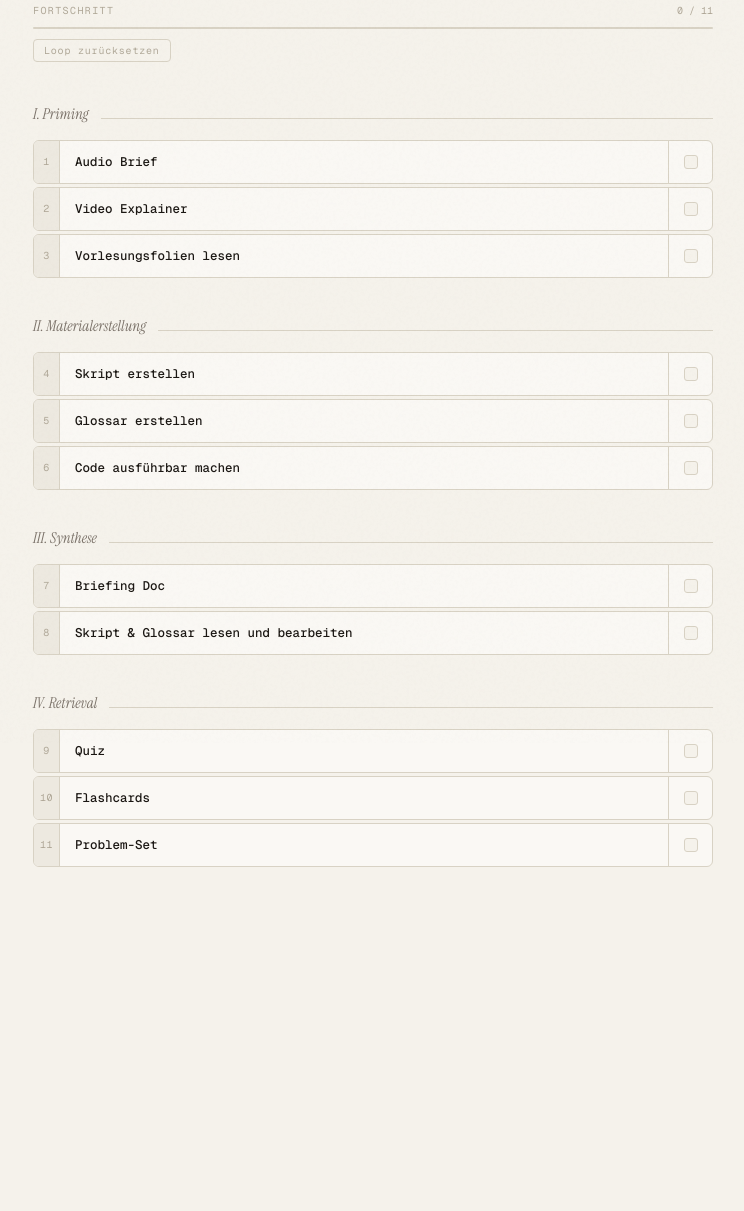
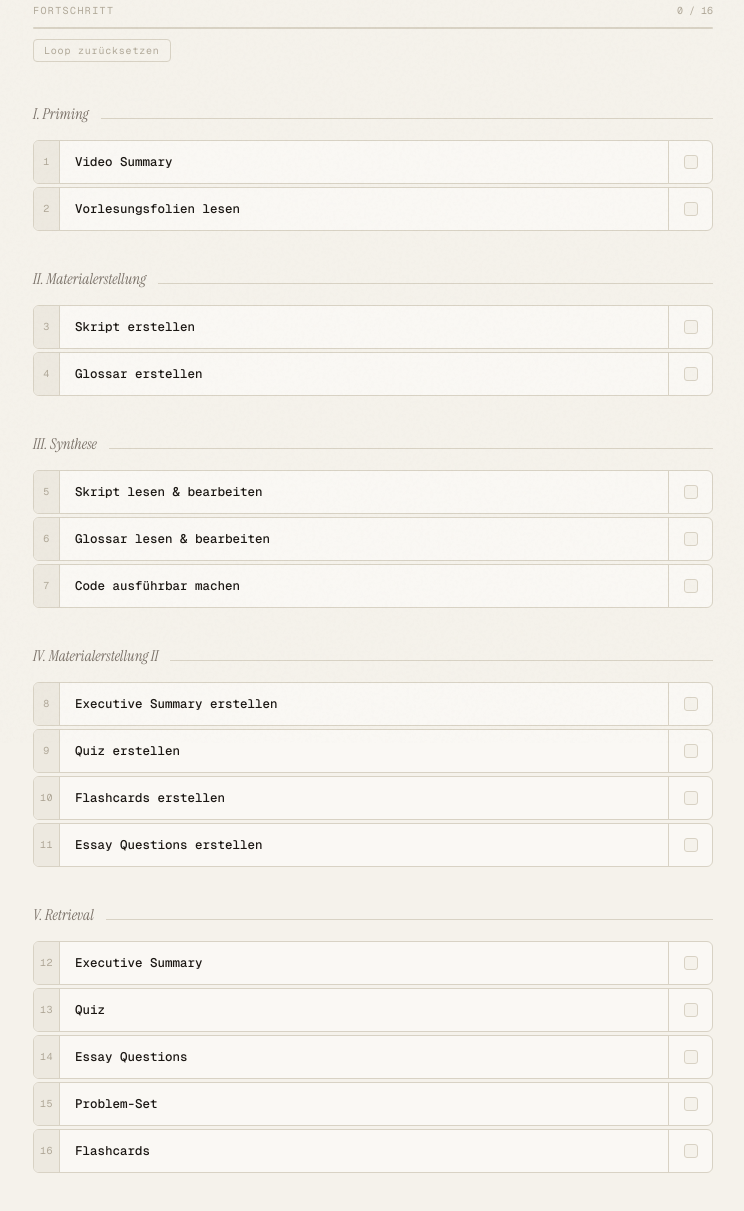
Before and after one commit to lucasstrubel/workflow, a plain HTML site: page index.html in a window 1280 px wide. Shown: the part 57-1268 px from the top of the page, without its empty margins (267-1011 px from the left). Before the commit the page ends 1024 px from the top, so only its background shows below. Drawn offline with nearby package versions, Linux system fonts and the light colour scheme.

Commit message:
Update progress count and total steps in index.html

```diff
--- a/index.html
+++ b/index.html
@@ -179,7 +179,7 @@
   <div class="progress-wrap">
     <div class="progress-meta">
       <span class="progress-label">Fortschritt</span>
-      <span class="progress-count" id="prog-count">0 / 11</span>
+      <span class="progress-count" id="prog-count">0 / 16</span>
     </div>
     <div class="progress-track">
       <div class="progress-fill" id="prog-fill"></div>
@@ -190,38 +190,48 @@
   <!-- I -->
   <div class="phase"><span class="phase-name">I. Priming</span><div class="phase-rule"></div></div>
   <div class="steps">
-    <div class="step" data-id="1"><div class="step-n">1</div><div class="step-body"><div class="step-title">Audio Brief</div></div><div class="step-check"><div class="check-box"><svg width="8" height="6" viewBox="0 0 8 6" fill="none"><polyline points="1,3 3,5 7,1" stroke="#f5f2eb" stroke-width="1.5" stroke-linecap="round" stroke-linejoin="round"/></svg></div></div></div>
-    <div class="step" data-id="2"><div class="step-n">2</div><div class="step-body"><div class="step-title">Video Explainer</div></div><div class="step-check"><div class="check-box"><svg width="8" height="6" viewBox="0 0 8 6" fill="none"><polyline points="1,3 3,5 7,1" stroke="#f5f2eb" stroke-width="1.5" stroke-linecap="round" stroke-linejoin="round"/></svg></div></div></div>
-    <div class="step" data-id="3"><div class="step-n">3</div><div class="step-body"><div class="step-title">Vorlesungsfolien lesen</div></div><div class="step-check"><div class="check-box"><svg width="8" height="6" viewBox="0 0 8 6" fill="none"><polyline points="1,3 3,5 7,1" stroke="#f5f2eb" stroke-width="1.5" stroke-linecap="round" stroke-linejoin="round"/></svg></div></div></div>
+    <div class="step" data-id="1"><div class="step-n">1</div><div class="step-body"><div class="step-title">Video Summary</div></div><div class="step-check"><div class="check-box"><svg width="8" height="6" viewBox="0 0 8 6" fill="none"><polyline points="1,3 3,5 7,1" stroke="#f5f2eb" stroke-width="1.5" stroke-linecap="round" stroke-linejoin="round"/></svg></div></div></div>
+    <div class="step" data-id="2"><div class="step-n">2</div><div class="step-body"><div class="step-title">Vorlesungsfolien lesen</div></div><div class="step-check"><div class="check-box"><svg width="8" height="6" viewBox="0 0 8 6" fill="none"><polyline points="1,3 3,5 7,1" stroke="#f5f2eb" stroke-width="1.5" stroke-linecap="round" stroke-linejoin="round"/></svg></div></div></div>
   </div>
 
   <!-- II -->
   <div class="phase"><span class="phase-name">II. Materialerstellung</span><div class="phase-rule"></div></div>
   <div class="steps">
-    <div class="step" data-id="4"><div class="step-n">4</div><div class="step-body"><div class="step-title">Skript erstellen</div></div><div class="step-check"><div class="check-box"><svg width="8" height="6" viewBox="0 0 8 6" fill="none"><polyline points="1,3 3,5 7,1" stroke="#f5f2eb" stroke-width="1.5" stroke-linecap="round" stroke-linejoin="round"/></svg></div></div></div>
-    <div class="step" data-id="5"><div class="step-n">5</div><div class="step-body"><div class="step-title">Glossar erstellen</div></div><div class="step-check"><div class="check-box"><svg width="8" height="6" viewBox="0 0 8 6" fill="none"><polyline points="1,3 3,5 7,1" stroke="#f5f2eb" stroke-width="1.5" stroke-linecap="round" stroke-linejoin="round"/></svg></div></div></div>
-    <div class="step" data-id="6"><div class="step-n">6</div><div class="step-body"><div class="step-title">Code ausführbar machen</div></div><div class="step-check"><div class="check-box"><svg width="8" height="6" viewBox="0 0 8 6" fill="none"><polyline points="1,3 3,5 7,1" stroke="#f5f2eb" stroke-width="1.5" stroke-linecap="round" stroke-linejoin="round"/></svg></div></div></div>
+    <div class="step" data-id="3"><div class="step-n">3</div><div class="step-body"><div class="step-title">Skript erstellen</div></div><div class="step-check"><div class="check-box"><svg width="8" height="6" viewBox="0 0 8 6" fill="none"><polyline points="1,3 3,5 7,1" stroke="#f5f2eb" stroke-width="1.5" stroke-linecap="round" stroke-linejoin="round"/></svg></div></div></div>
+    <div class="step" data-id="4"><div class="step-n">4</div><div class="step-body"><div class="step-title">Glossar erstellen</div></div><div class="step-check"><div class="check-box"><svg width="8" height="6" viewBox="0 0 8 6" fill="none"><polyline points="1,3 3,5 7,1" stroke="#f5f2eb" stroke-width="1.5" stroke-linecap="round" stroke-linejoin="round"/></svg></div></div></div>
   </div>
 
   <!-- III -->
   <div class="phase"><span class="phase-name">III. Synthese</span><div class="phase-rule"></div></div>
   <div class="steps">
-    <div class="step" data-id="7"><div class="step-n">7</div><div class="step-body"><div class="step-title">Briefing Doc</div></div><div class="step-check"><div class="check-box"><svg width="8" height="6" viewBox="0 0 8 6" fill="none"><polyline points="1,3 3,5 7,1" stroke="#f5f2eb" stroke-width="1.5" stroke-linecap="round" stroke-linejoin="round"/></svg></div></div></div>
-    <div class="step" data-id="8"><div class="step-n">8</div><div class="step-body"><div class="step-title">Skript &amp; Glossar lesen und bearbeiten</div></div><div class="step-check"><div class="check-box"><svg width="8" height="6" viewBox="0 0 8 6" fill="none"><polyline points="1,3 3,5 7,1" stroke="#f5f2eb" stroke-width="1.5" stroke-linecap="round" stroke-linejoin="round"/></svg></div></div></div>
+    <div class="step" data-id="5"><div class="step-n">5</div><div class="step-body"><div class="step-title">Skript lesen &amp; bearbeiten</div></div><div class="step-check"><div class="check-box"><svg width="8" height="6" viewBox="0 0 8 6" fill="none"><polyline points="1,3 3,5 7,1" stroke="#f5f2eb" stroke-width="1.5" stroke-linecap="round" stroke-linejoin="round"/></svg></div></div></div>
+    <div class="step" data-id="6"><div class="step-n">6</div><div class="step-body"><div class="step-title">Glossar lesen &amp; bearbeiten</div></div><div class="step-check"><div class="check-box"><svg width="8" height="6" viewBox="0 0 8 6" fill="none"><polyline points="1,3 3,5 7,1" stroke="#f5f2eb" stroke-width="1.5" stroke-linecap="round" stroke-linejoin="round"/></svg></div></div></div>
+    <div class="step" data-id="7"><div class="step-n">7</div><div class="step-body"><div class="step-title">Code ausführbar machen</div></div><div class="step-check"><div class="check-box"><svg width="8" height="6" viewBox="0 0 8 6" fill="none"><polyline points="1,3 3,5 7,1" stroke="#f5f2eb" stroke-width="1.5" stroke-linecap="round" stroke-linejoin="round"/></svg></div></div></div>
   </div>
 
   <!-- IV -->
-  <div class="phase"><span class="phase-name">IV. Retrieval</span><div class="phase-rule"></div></div>
+  <div class="phase"><span class="phase-name">IV. Materialerstellung II</span><div class="phase-rule"></div></div>
   <div class="steps">
-    <div class="step" data-id="9"><div class="step-n">9</div><div class="step-body"><div class="step-title">Quiz</div></div><div class="step-check"><div class="check-box"><svg width="8" height="6" viewBox="0 0 8 6" fill="none"><polyline points="1,3 3,5 7,1" stroke="#f5f2eb" stroke-width="1.5" stroke-linecap="round" stroke-linejoin="round"/></svg></div></div></div>
-    <div class="step" data-id="10"><div class="step-n">10</div><div class="step-body"><div class="step-title">Flashcards</div></div><div class="step-check"><div class="check-box"><svg width="8" height="6" viewBox="0 0 8 6" fill="none"><polyline points="1,3 3,5 7,1" stroke="#f5f2eb" stroke-width="1.5" stroke-linecap="round" stroke-linejoin="round"/></svg></div></div></div>
-    <div class="step" data-id="11"><div class="step-n">11</div><div class="step-body"><div class="step-title">Problem-Set</div></div><div class="step-check"><div class="check-box"><svg width="8" height="6" viewBox="0 0 8 6" fill="none"><polyline points="1,3 3,5 7,1" stroke="#f5f2eb" stroke-width="1.5" stroke-linecap="round" stroke-linejoin="round"/></svg></div></div></div>
+    <div class="step" data-id="8"><div class="step-n">8</div><div class="step-body"><div class="step-title">Executive Summary erstellen</div></div><div class="step-check"><div class="check-box"><svg width="8" height="6" viewBox="0 0 8 6" fill="none"><polyline points="1,3 3,5 7,1" stroke="#f5f2eb" stroke-width="1.5" stroke-linecap="round" stroke-linejoin="round"/></svg></div></div></div>
+    <div class="step" data-id="9"><div class="step-n">9</div><div class="step-body"><div class="step-title">Quiz erstellen</div></div><div class="step-check"><div class="check-box"><svg width="8" height="6" viewBox="0 0 8 6" fill="none"><polyline points="1,3 3,5 7,1" stroke="#f5f2eb" stroke-width="1.5" stroke-linecap="round" stroke-linejoin="round"/></svg></div></div></div>
+    <div class="step" data-id="10"><div class="step-n">10</div><div class="step-body"><div class="step-title">Flashcards erstellen</div></div><div class="step-check"><div class="check-box"><svg width="8" height="6" viewBox="0 0 8 6" fill="none"><polyline points="1,3 3,5 7,1" stroke="#f5f2eb" stroke-width="1.5" stroke-linecap="round" stroke-linejoin="round"/></svg></div></div></div>
+    <div class="step" data-id="11"><div class="step-n">11</div><div class="step-body"><div class="step-title">Essay Questions erstellen</div></div><div class="step-check"><div class="check-box"><svg width="8" height="6" viewBox="0 0 8 6" fill="none"><polyline points="1,3 3,5 7,1" stroke="#f5f2eb" stroke-width="1.5" stroke-linecap="round" stroke-linejoin="round"/></svg></div></div></div>
+  </div>
+
+  <!-- V -->
+  <div class="phase"><span class="phase-name">V. Retrieval</span><div class="phase-rule"></div></div>
+  <div class="steps">
+    <div class="step" data-id="12"><div class="step-n">12</div><div class="step-body"><div class="step-title">Executive Summary</div></div><div class="step-check"><div class="check-box"><svg width="8" height="6" viewBox="0 0 8 6" fill="none"><polyline points="1,3 3,5 7,1" stroke="#f5f2eb" stroke-width="1.5" stroke-linecap="round" stroke-linejoin="round"/></svg></div></div></div>
+    <div class="step" data-id="13"><div class="step-n">13</div><div class="step-body"><div class="step-title">Quiz</div></div><div class="step-check"><div class="check-box"><svg width="8" height="6" viewBox="0 0 8 6" fill="none"><polyline points="1,3 3,5 7,1" stroke="#f5f2eb" stroke-width="1.5" stroke-linecap="round" stroke-linejoin="round"/></svg></div></div></div>
+    <div class="step" data-id="14"><div class="step-n">14</div><div class="step-body"><div class="step-title">Essay Questions</div></div><div class="step-check"><div class="check-box"><svg width="8" height="6" viewBox="0 0 8 6" fill="none"><polyline points="1,3 3,5 7,1" stroke="#f5f2eb" stroke-width="1.5" stroke-linecap="round" stroke-linejoin="round"/></svg></div></div></div>
+    <div class="step" data-id="15"><div class="step-n">15</div><div class="step-body"><div class="step-title">Problem-Set</div></div><div class="step-check"><div class="check-box"><svg width="8" height="6" viewBox="0 0 8 6" fill="none"><polyline points="1,3 3,5 7,1" stroke="#f5f2eb" stroke-width="1.5" stroke-linecap="round" stroke-linejoin="round"/></svg></div></div></div>
+    <div class="step" data-id="16"><div class="step-n">16</div><div class="step-body"><div class="step-title">Flashcards</div></div><div class="step-check"><div class="check-box"><svg width="8" height="6" viewBox="0 0 8 6" fill="none"><polyline points="1,3 3,5 7,1" stroke="#f5f2eb" stroke-width="1.5" stroke-linecap="round" stroke-linejoin="round"/></svg></div></div></div>
   </div>
 
 </div>
 <script>
-  const TOTAL = 11;
-  const KEY = 'lecture-loop-v3';
+  const TOTAL = 16;
+  const KEY = 'lecture-loop-v4';
 
   function loadState() {
     try { return JSON.parse(localStorage.getItem(KEY)) || {}; }
```
